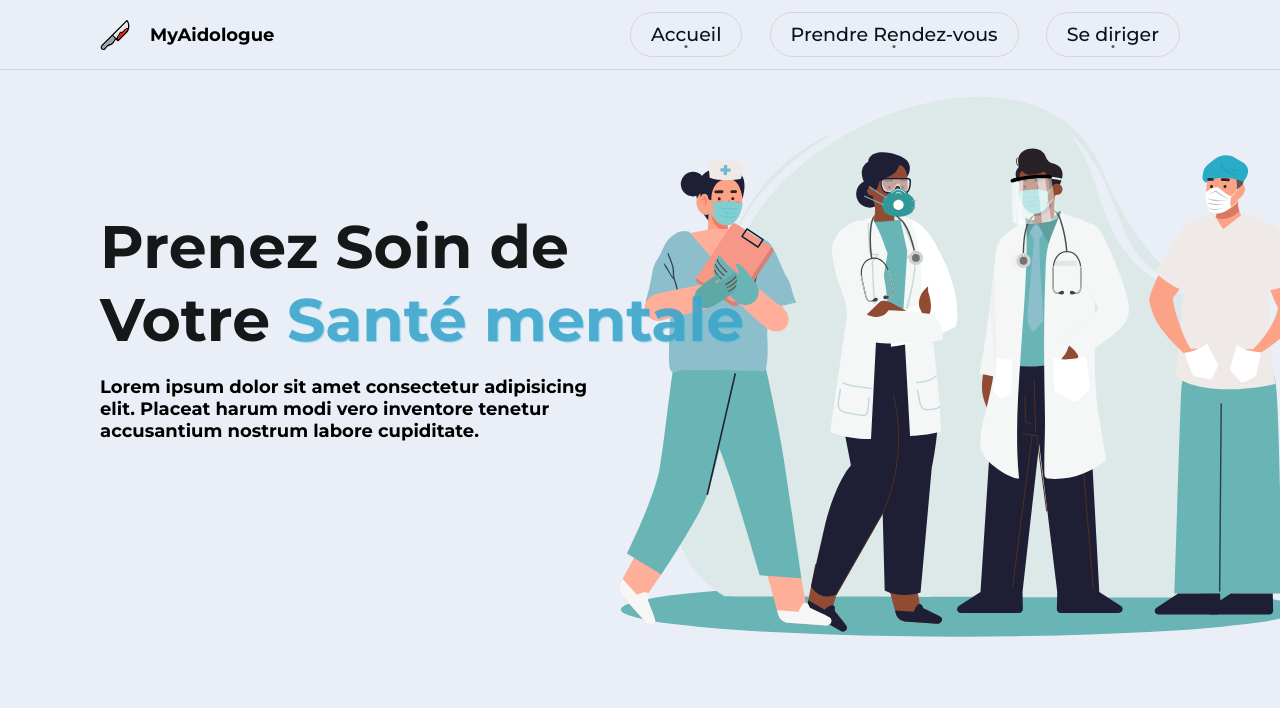
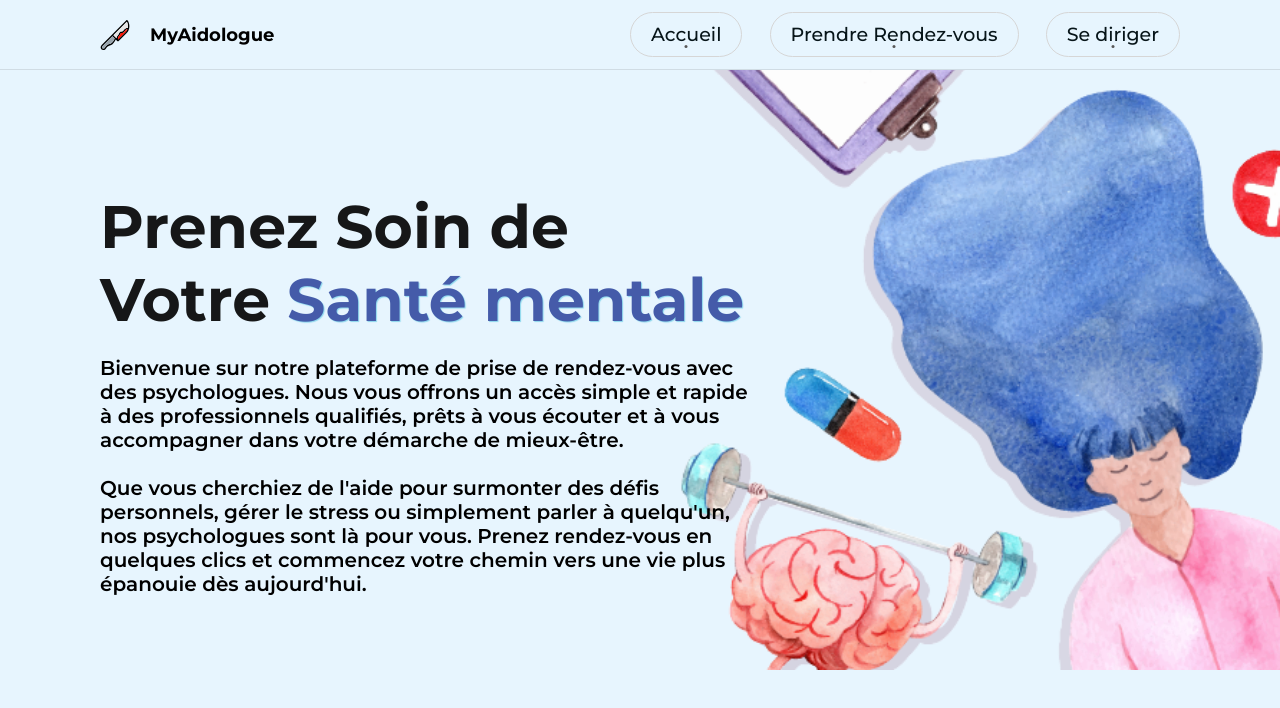
Before and after one commit to Zakariaaben/TEO-React-Project, a React (Vite) app: page /Accueil in a window 1280 px wide. Shown: the top 708 px of the page. Built offline with nearby package versions, Linux system fonts and the light colour scheme.

Commit message:
updating

```diff
--- a/index.html
+++ b/index.html
@@ -2,7 +2,7 @@
 <html lang="en">
   <head>
     <meta charset="UTF-8" />
-    <link rel="icon" type="svg" href="/Images/couteau.svg" />
+    <link rel="icon" type="svg" href="/Images/fav.png" />
     <meta name="viewport" content="width=device-width, initial-scale=1.0" />
     <title>Psychopate</title>
   </head>
--- a/src/Components/Question/Question.css
+++ b/src/Components/Question/Question.css
@@ -1,23 +1,26 @@
-@import url('https://fonts.googleapis.com/css2?family=Anton&display=swap');
+@import url('https://fonts.googleapis.com/css2?family=Anton&family=Indie+Flower&family=Lobster&family=Manrope:wght@200..800&family=Montserrat:ital,wght@0,100..900;1,100..900&display=swap');
 .questioncontainer{
     position: relative;
     width: 100%;
     height: 100%;
+
     display: flex;
     align-items: center;
     margin-top:50px ;
+
 }
 
 .Question{
     display: flex ;
     flex-direction: column;
     align-items: center;
-    gap: 50px;
+    gap: 90px;
     height: 100%;
     width: 100%;
     justify-content: center;
     position: absolute;
     opacity: 1;
+
 
 }
 .animatecurrent{
@@ -84,7 +87,7 @@
     flex-direction: column;
     align-items: center;
     justify-content: center;
-    gap: 40px;
+    gap: 50px;
 }
 
 .reponses div{
@@ -93,6 +96,7 @@
     justify-content: space-evenly;
     *{
         width: 40%;
+
     }
 }
 
@@ -139,8 +143,9 @@
 
 .Question h1{
     font-size: 40px;
-    font-family: "Anton", sans-serif;
-    letter-spacing: 5px;
+    font-family:"Montserrat";
+    font-weight: 600;
+
     width: 70%;
     text-align:center;
     text-justify: inter-word;
@@ -157,6 +162,7 @@
   background-color: #fbeee0;
   border: 2px solid #422800;
   border-radius: 30px;
+  width:300px!important;
   box-shadow: #422800 2px 3px 0 0;
   color: #422800;
   cursor: pointer;
--- a/src/Components/SectionAccueil/SectionPresentation.css
+++ b/src/Components/SectionAccueil/SectionPresentation.css
@@ -1,22 +1,23 @@
 .SectionPresentation{
 
     position: relative;
-    width: 100vw;
+    width: 100%;
     height: 600px;
     display: flex;
     padding: 100px;
     gap: 20px   ;
     align-items: center;
     overflow: hidden;
-   margin-top:50px;
+   margin-top:30px;
 
 }
 
 .SectionPresentation img{
-    height: 800px;
-    right: -80px;
-   top: -100px;
+    height: 700px;
+
    position: absolute;
+   bottom: 0px;
+    right: 0;
     z-index: -1;
 }
 .SectionPresentation h1, .SectionPresentation span{
@@ -25,7 +26,7 @@
 
 }
 .SectionPresentation span{
-    color: var(--primary);
+    color: #344ba0;
     opacity: 1;
     text-shadow: 1px 1px 1px rgba(64, 190, 222, 0.6);
 }
@@ -39,7 +40,11 @@
     margin-top: 40px;
 
 }
-
+.text-content p{
+    font-weight: 600;
+    font-size: 20px;
+    line-height: 24px;
+}
 @media (max-width:1200px) {
     .SectionPresentation{
         display: flex;
--- a/src/Components/SectionAccueil/SectionPresentation.jsx
+++ b/src/Components/SectionAccueil/SectionPresentation.jsx
@@ -6,10 +6,10 @@ const SectionPresentation = () => {
     <div className="SectionPresentation">
             <div className="text-content">
                 <h1>Prenez Soin de <br/>Votre  <span>Santé mentale </span> </h1>
-                <h2>Lorem ipsum dolor sit amet consectetur adipisicing <br/> elit. Placeat harum modi vero  inventore tenetur <br/> accusantium nostrum labore cupiditate.</h2>
+                <p>Bienvenue sur notre plateforme de prise de rendez-vous avec des psychologues. Nous vous offrons un accès simple et rapide à des professionnels qualifiés, prêts à vous écouter et à vous accompagner dans votre démarche de mieux-être. <br/><br/>Que vous cherchiez de l'aide pour surmonter des défis personnels, gérer le stress ou simplement parler à quelqu'un, nos psychologues sont là pour vous. Prenez rendez-vous en quelques clics et commencez votre chemin vers une vie plus épanouie dès aujourd'hui.</p>
             </div>
 
-            <img src="/Images/illustrationDoctors.svg" alt="" />
+            <img src="/Images/Artboard.png" alt="" />
 
     </div>
   )
--- a/src/Questions.json
+++ b/src/Questions.json
@@ -1,7 +1,7 @@
 [
 
     {
-        "question":"1. À quelle fréquence avez-vous des pensées ou des images mentales récurrentes et persistantes qui causent de l'anxiété ?",
+        "question":"À quelle fréquence avez-vous des pensées ou des images mentales récurrentes et persistantes qui causent de l'anxiété ?",
         "reponses":[
             "Jamais",
             "Rarement ",
--- a/src/index.css
+++ b/src/index.css
@@ -2,7 +2,7 @@
 :root {
   font-family:Montserrat;
   --text: #071519;
-  --background: #eaeef6;
+  --background: #e7f5fe;
   --primary: #3da6cc;
   --secondary: #dedcff;
   --accent: #d8c46a;
```
Also changed, not shown: public/Images/Artboard.png (added), public/Images/fav.png (added).
